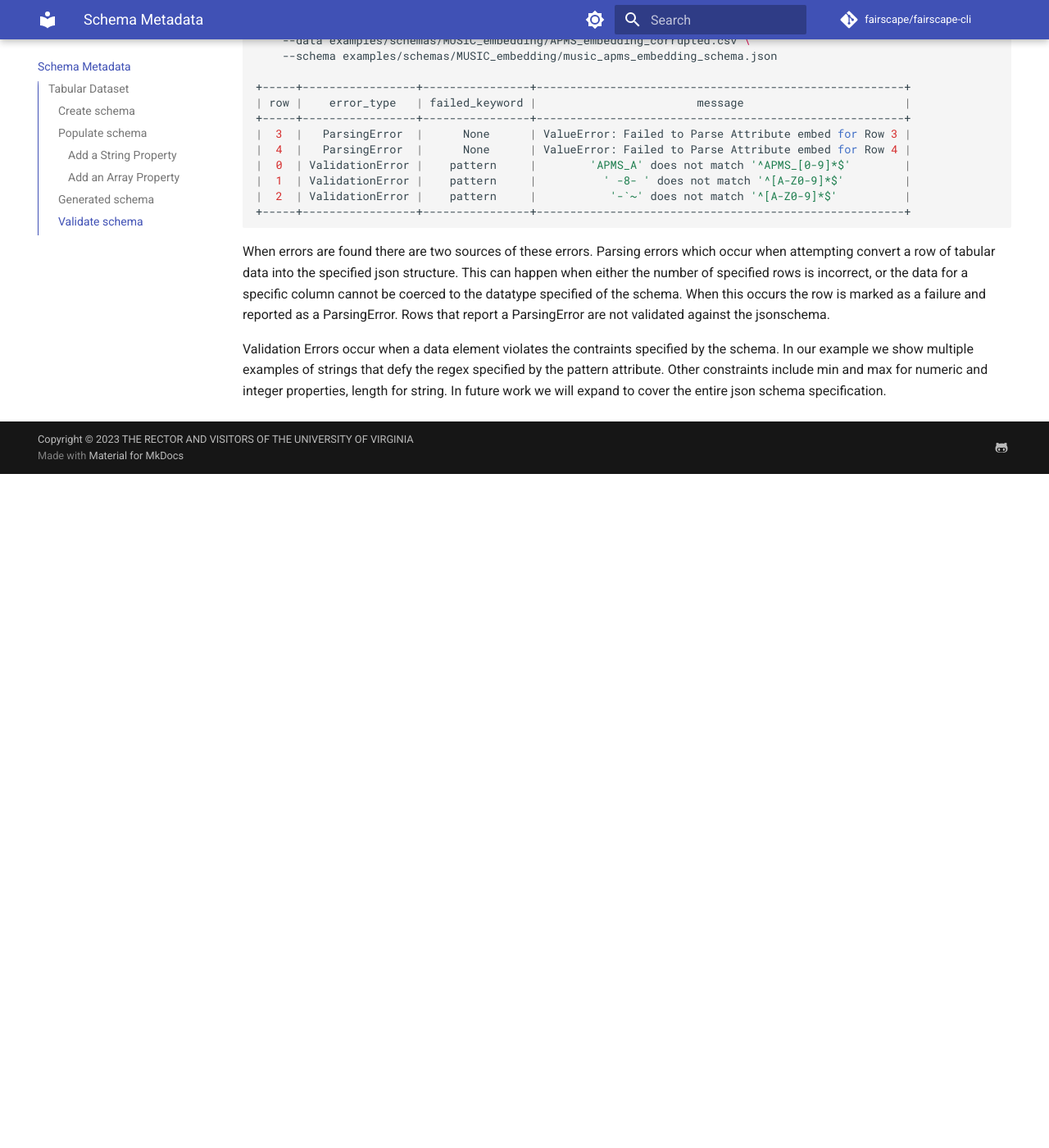
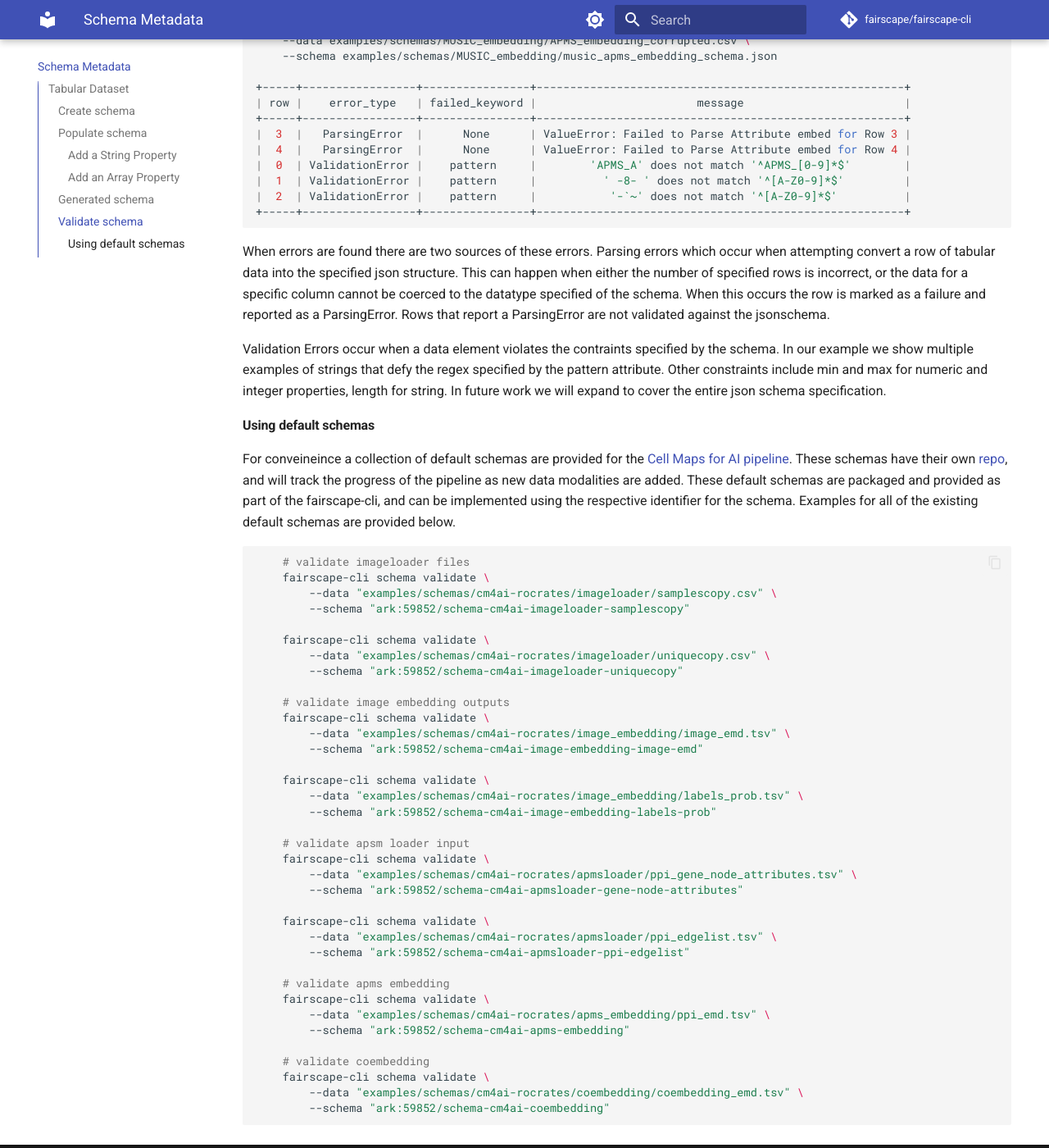
Before and after one commit to fairscape/fairscape-cli, an MkDocs documentation site: the page built from docs/schema-metadata.md, in a window 1280 px wide and 1400 px high, scrolled down 5514 px. Shown: the whole window at 82% size. Built offline with MkDocs 1.6.1 and Material for MkDocs 9.7.7, drawn with Linux system fonts in a browser that asks for light colours; comment, search, counter and statistics services are not loaded; before the commit the page ends 6092 px from its top, so only the background shows below that.

Commit message:
adding default schemas to docs

````diff
--- a/docs/schema-metadata.md
+++ b/docs/schema-metadata.md
@@ -237,3 +237,50 @@ Validation Errors occur when a data element violates the contraints specified by
 In our example we show multiple examples of strings that defy the regex specified by the pattern attribute.
 Other constraints include min and max for numeric and integer properties, length for string.
 In future work we will expand to cover the entire json schema specification.
+
+#### Using default schemas
+
+For conveineince a collection of default schemas are provided for the [Cell Maps for AI pipeline](https://github.com/idekerlab/cellmaps_pipeline).
+These schemas have their own [repo](https://github.com/fairscape/cm4ai-schemas), and will track the progress of the pipeline as new data modalities are added.
+These default schemas are packaged and provided as part of the fairscape-cli, and can be implemented using the respective identifier for the schema.
+Examples for all of the existing default schemas are provided below.
+
+```bash
+
+    # validate imageloader files
+    fairscape-cli schema validate \
+        --data "examples/schemas/cm4ai-rocrates/imageloader/samplescopy.csv" \
+        --schema "ark:59852/schema-cm4ai-imageloader-samplescopy"
+
+    fairscape-cli schema validate \
+        --data "examples/schemas/cm4ai-rocrates/imageloader/uniquecopy.csv" \
+        --schema "ark:59852/schema-cm4ai-imageloader-uniquecopy"
+
+    # validate image embedding outputs
+    fairscape-cli schema validate \
+        --data "examples/schemas/cm4ai-rocrates/image_embedding/image_emd.tsv" \
+        --schema "ark:59852/schema-cm4ai-image-embedding-image-emd"
+
+    fairscape-cli schema validate \
+        --data "examples/schemas/cm4ai-rocrates/image_embedding/labels_prob.tsv" \
+        --schema "ark:59852/schema-cm4ai-image-embedding-labels-prob"
+
+    # validate apsm loader input
+    fairscape-cli schema validate \
+        --data "examples/schemas/cm4ai-rocrates/apmsloader/ppi_gene_node_attributes.tsv" \
+        --schema "ark:59852/schema-cm4ai-apmsloader-gene-node-attributes"
+
+    fairscape-cli schema validate \
+        --data "examples/schemas/cm4ai-rocrates/apmsloader/ppi_edgelist.tsv" \
+        --schema "ark:59852/schema-cm4ai-apmsloader-ppi-edgelist"
+
+    # validate apms embedding
+    fairscape-cli schema validate \
+        --data "examples/schemas/cm4ai-rocrates/apms_embedding/ppi_emd.tsv" \
+        --schema "ark:59852/schema-cm4ai-apms-embedding"
+
+    # validate coembedding
+    fairscape-cli schema validate \
+        --data "examples/schemas/cm4ai-rocrates/coembedding/coembedding_emd.tsv" \
+        --schema "ark:59852/schema-cm4ai-coembedding"
+```
````
Also changed, not shown: 1 other file.
